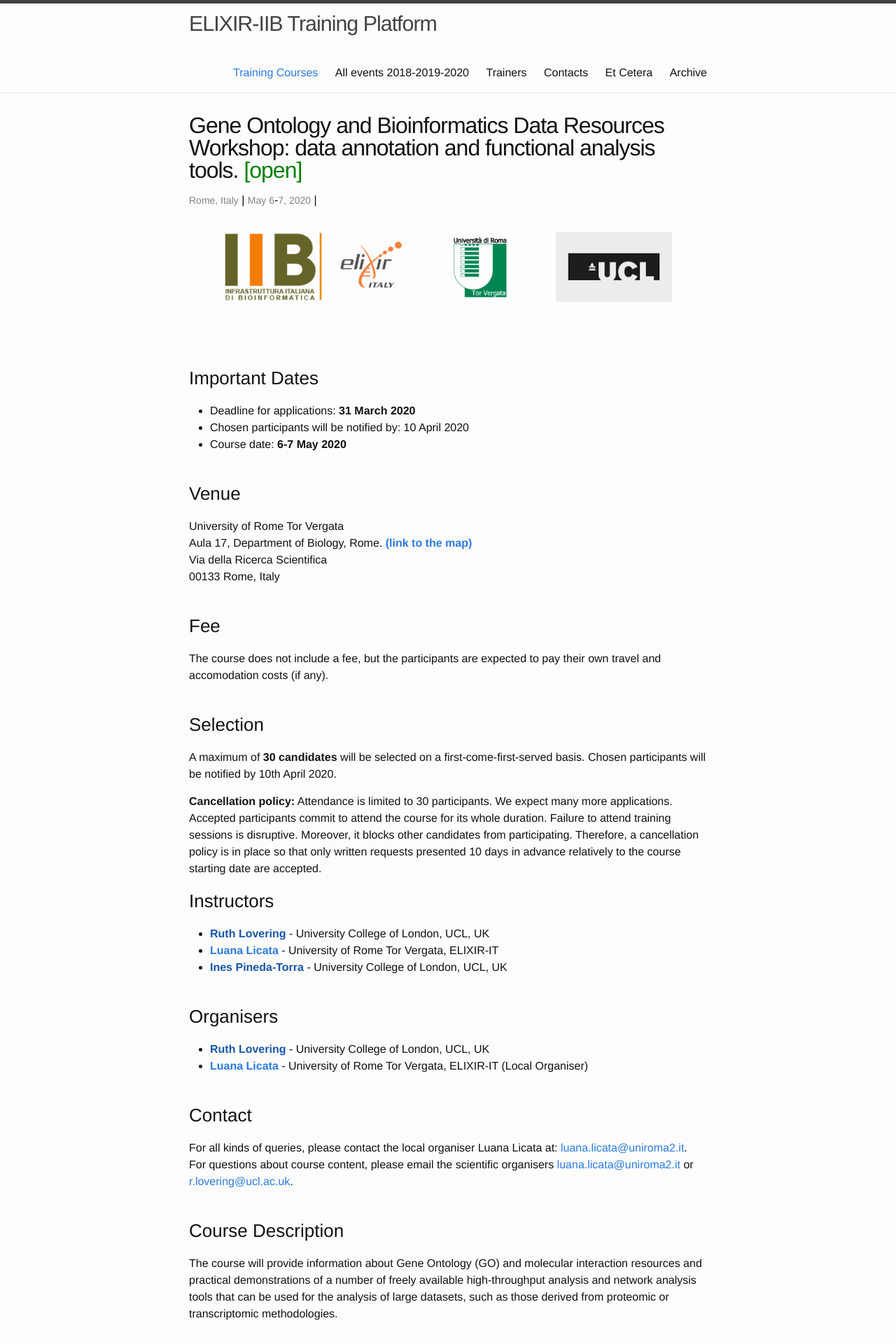
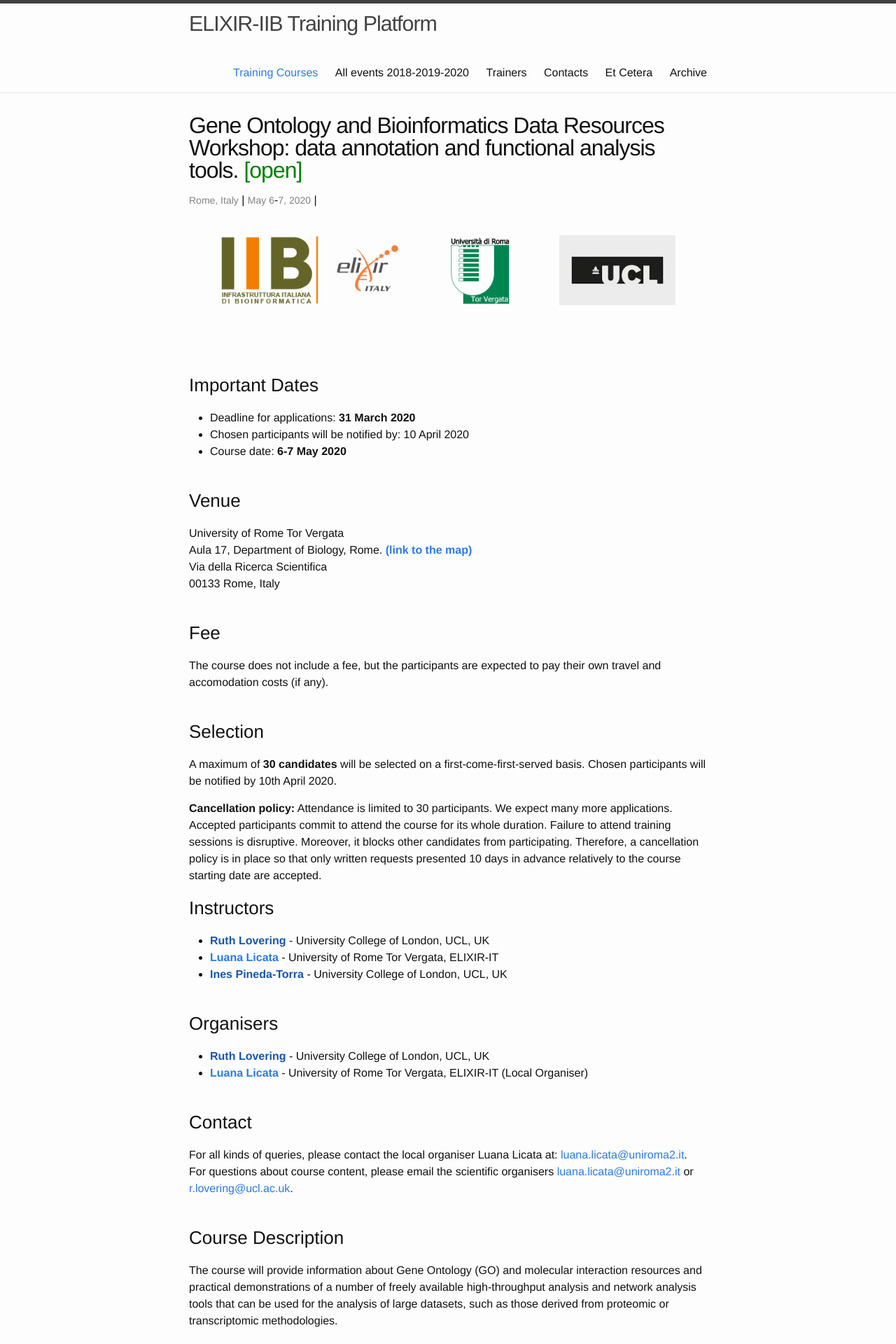
Before and after one commit to ELIXIR-IIB-training/website, a Jekyll site: the page built from _posts/2020-05-06-GeneOntology_Rome-TorVergata.md, in a window 1280 px wide. Shown: the top 1920 px of the page at 70% size. Built offline with Jekyll 4.4.1, drawn with Linux system fonts in a browser that asks for light colours.

Commit message:
Formatting logos

```diff
--- a/_posts/2020-05-06-GeneOntology_Rome-TorVergata.md
+++ b/_posts/2020-05-06-GeneOntology_Rome-TorVergata.md
@@ -13,7 +13,7 @@ description: Two-day workshop to boost your understanding of bioinformatics reso
 	<tr>
 		<td><a href="http://elixir-italy.org"><img src="../../../img/logo_iib.png" height="100"></a></td>
 		<td width="50"></td>
-		<td><a href="https://en.uniroma2.it/"><img src="../../../img/Logo_uni_torvergata.png" height="100"></a></td>
+		<td><a href="https://en.uniroma2.it/"><img src="../../../img/Logo_uni_torvergata.png" height="110"></a></td>
 		<td width="50"></td>
 		<td><a href="https://www.ucl.ac.uk/"><img src="../../../img/logo_UCL.jpeg" height="100"></a></td>
 	</tr>
```
